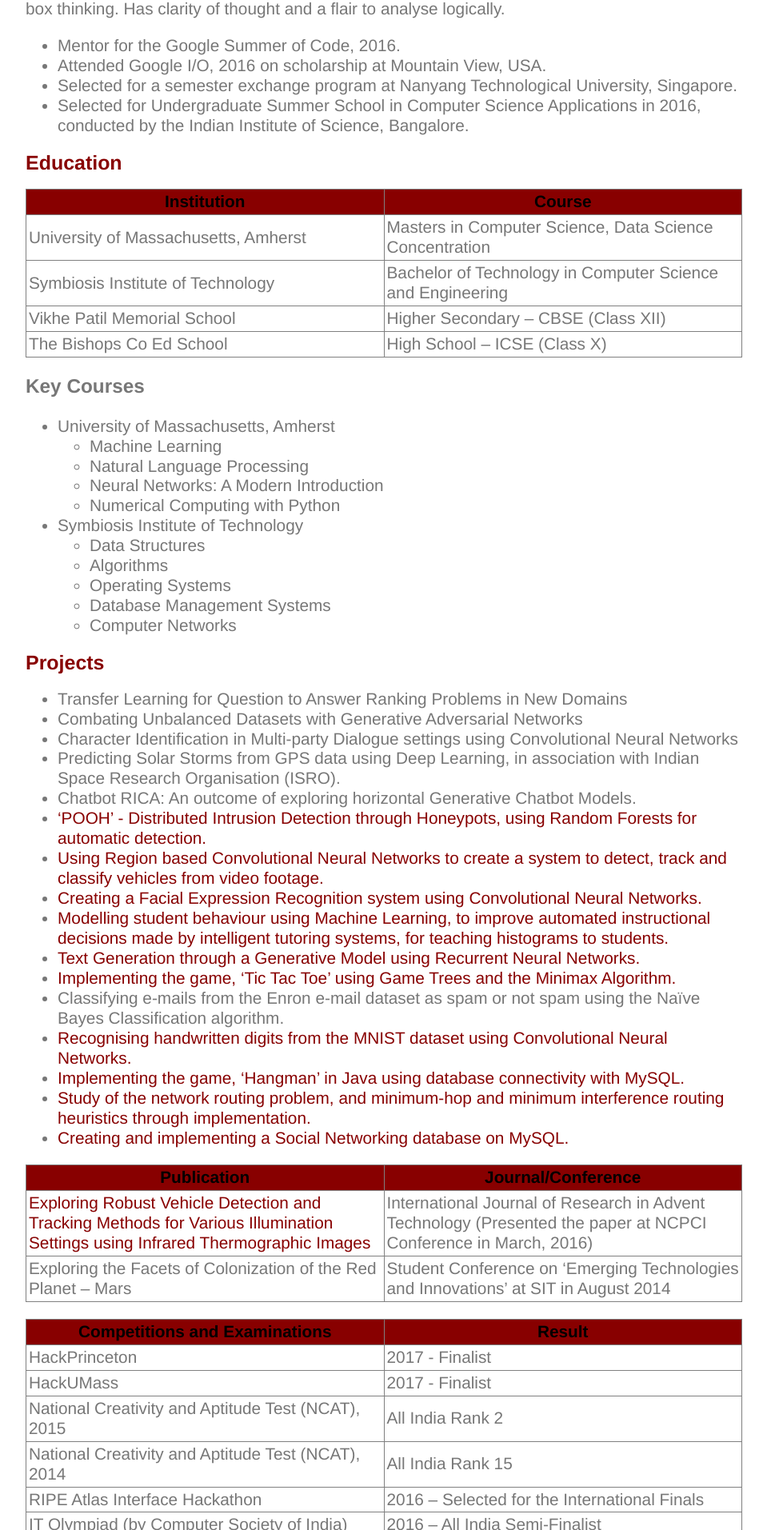
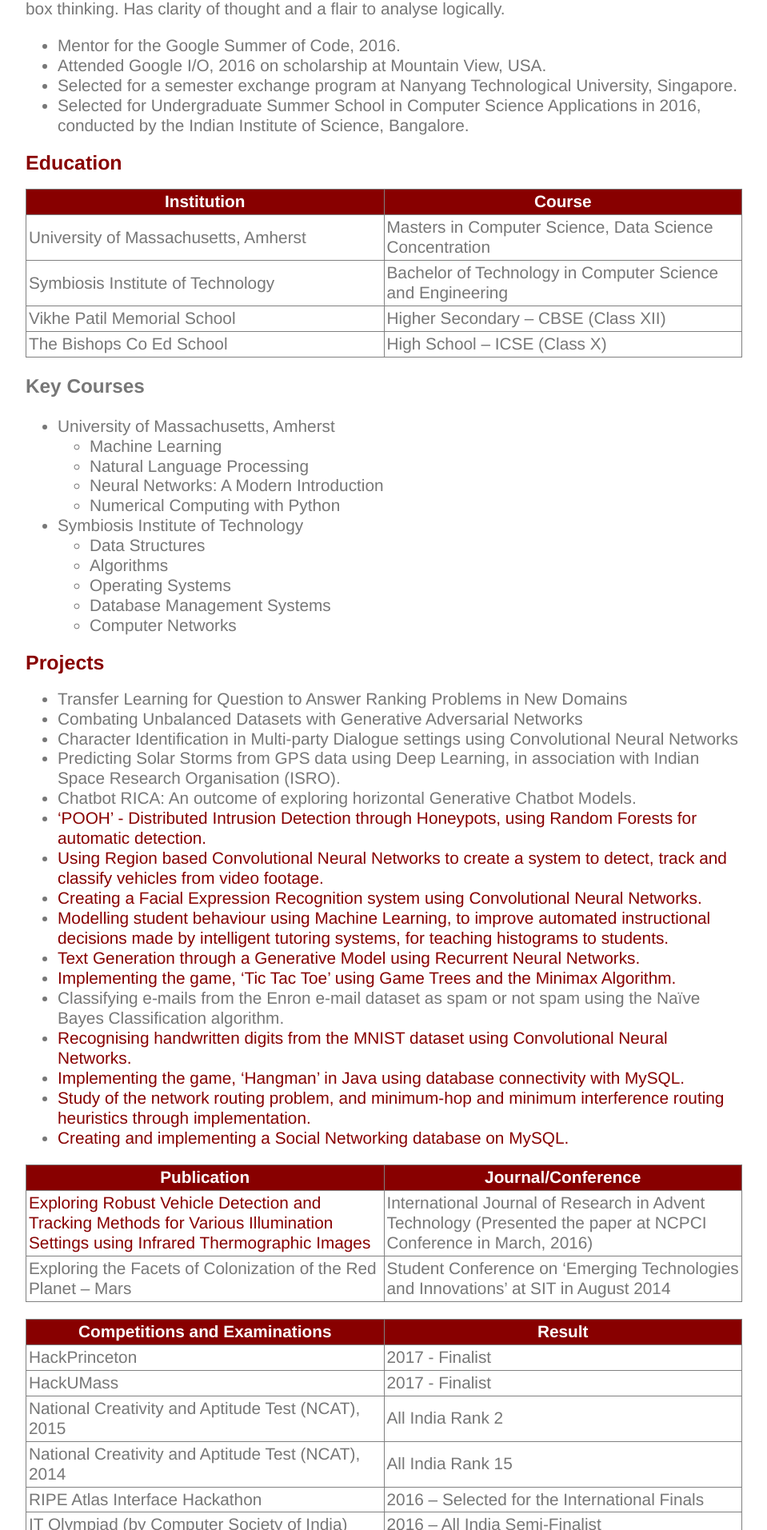
Before and after one commit to Uppaal/Uppaal.github.io, a Jekyll site: the page built from cv/index.html, in a window 1280 px wide. Shown: the part 345-2258 px from the top of the page at 80% size, without its empty margins (160-1119 px from the left). Built offline with Jekyll 4.4.1, drawn with Linux system fonts in a browser that asks for light colours.

Commit message:
Update main.css

```diff
--- a/css/main.css
+++ b/css/main.css
@@ -49,4 +49,4 @@ th, td {
 	height: 15px;
 	width: 50%;
 }
-th {    background-color: #800; color: #000}
+th {    background-color: #800; color: #FFF}
```
